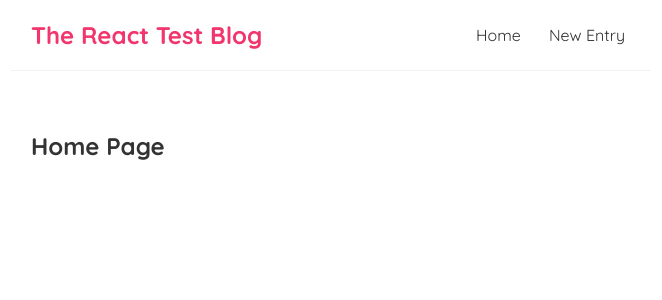
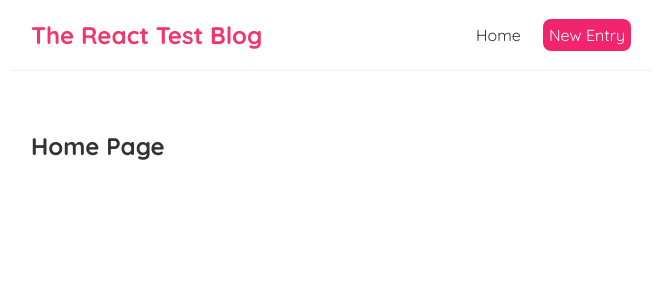
Before and after one commit to devin-L-knight/react-training, a React (Create React App) app: page / in a window 1280 px wide. Shown: the top 300 px of the page, without its empty margins (309-971 px from the left). Built offline with nearby package versions, Linux system fonts and the light colour scheme.

Commit message:
added style attribute to Anchor tag  within Navbar as an example of inline styles (not something that's practical, but just coding an example.

```diff
--- a/src/Navbar.js
+++ b/src/Navbar.js
@@ -5,7 +5,11 @@ const Navbar = () => {
             <h1>The React Test Blog</h1>
             <div className="links">
                 <a href="/">Home</a>
-                <a href="/create">New Entry</a>
+                <a href="/create" style={{
+                    color: 'white',
+                    backgroundColor: "#f1256d",
+                    borderRadius: '0.5rem'
+                }}>New Entry</a>
             </div>
         </nav>
     )
```
